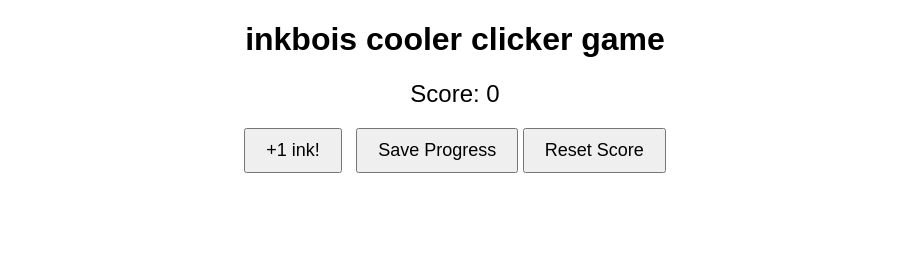
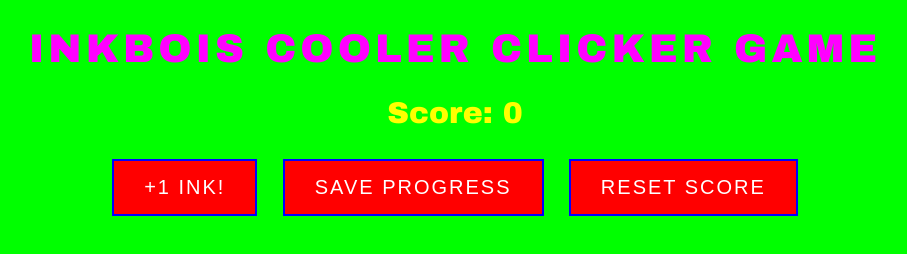
Before and after one commit to Inkboipl/inkboicoolwebsite, a website: page public/page.html in a window 1280 px wide. Shown: the whole page, without its empty margins (185-1092 px from the left). Drawn offline with Linux system fonts and the light colour scheme.

Commit message:
Update page.html
90s look

```diff
--- a/public/page.html
+++ b/public/page.html
@@ -6,23 +6,34 @@
   <title>inkbois cooler clicker game</title>
   <style>
     body {
-      font-family: Arial, sans-serif;
+      font-family: 'Arial Black', Arial, sans-serif;
       text-align: center;
+      background-color: #00FF00; /* Neon green background */
+      color: #FF00FF; /* Neon pink text */
+    }
+    h1 {
+      font-size: 40px;
+      text-transform: uppercase;
+      letter-spacing: 4px;
     }
     #score {
-      font-size: 24px;
+      font-size: 30px;
       margin-bottom: 20px;
+      color: #FFFF00; /* Neon yellow text */
     }
-    #clickBtn {
-      padding: 10px 20px;
-      font-size: 18px;
+    #clickBtn, #saveBtn, #resetBtn {
+      padding: 15px 30px;
+      font-size: 20px;
       cursor: pointer;
-      margin-right: 10px;
+      background-color: #FF0000; /* Red button */
+      border: 2px solid #0000FF; /* Blue border */
+      color: #FFFFFF; /* White text */
+      text-transform: uppercase;
+      letter-spacing: 2px;
+      margin: 10px;
     }
-    #saveBtn, #resetBtn {
-      padding: 10px 20px;
-      font-size: 18px;
-      cursor: pointer;
+    #clickBtn:hover, #saveBtn:hover, #resetBtn:hover {
+      background-color: #0000FF; /* Blue button on hover */
     }
   </style>
 </head>
```
